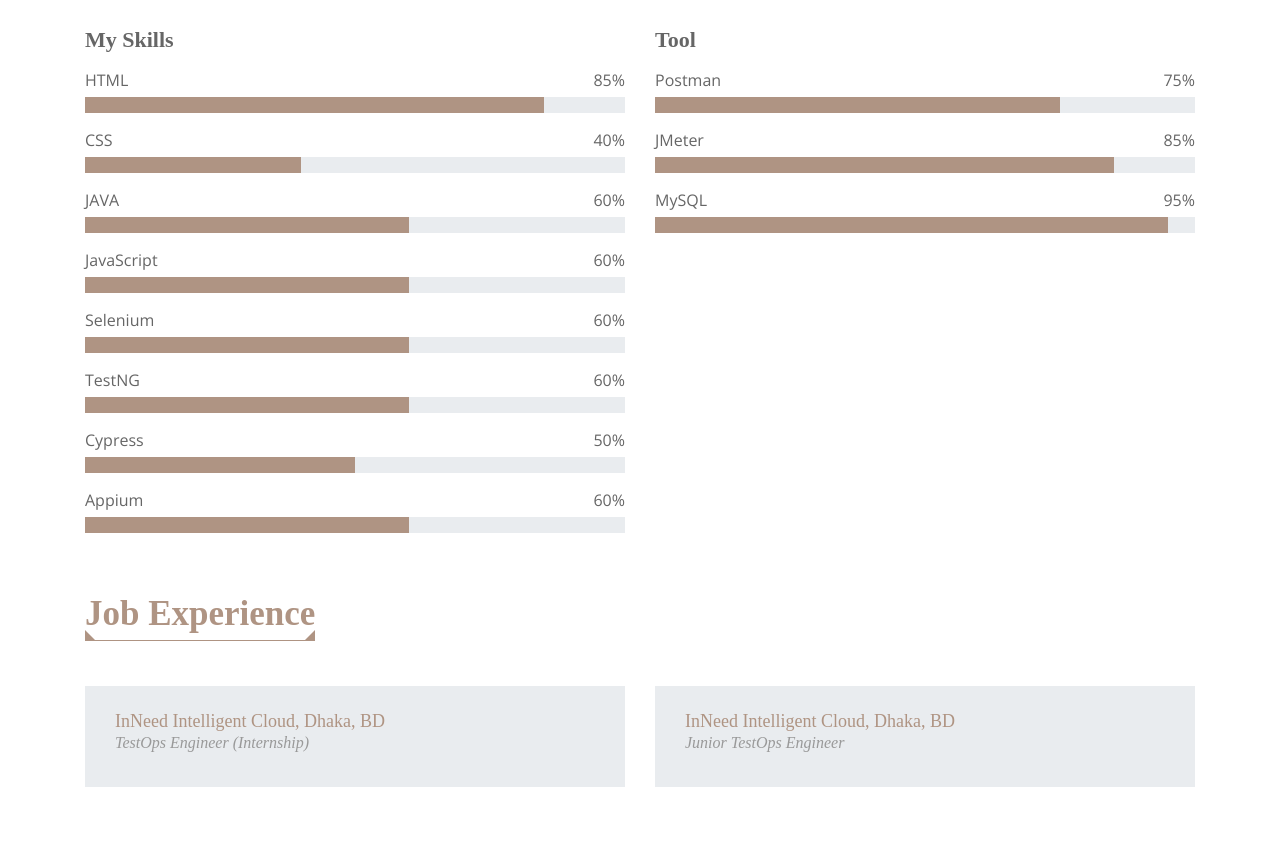
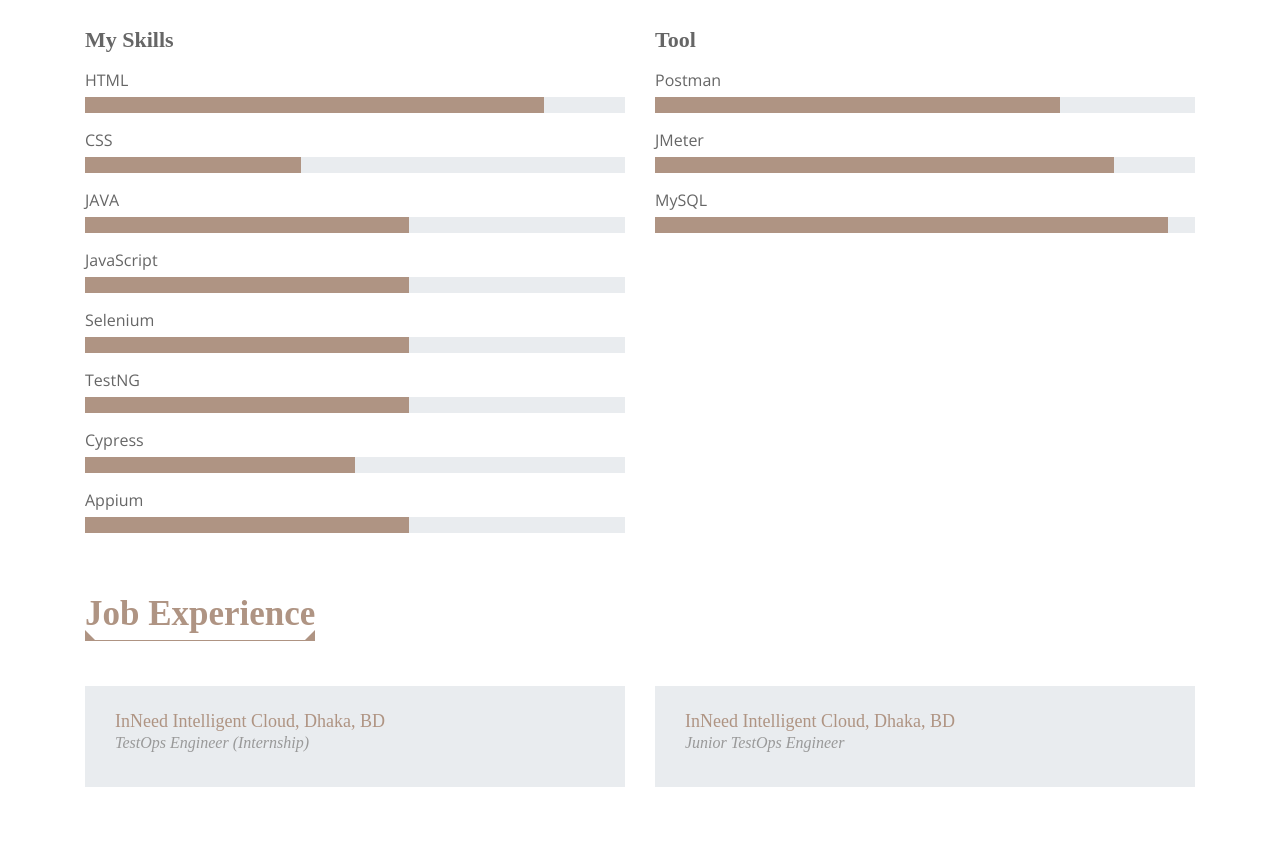
Before and after one commit to Himu143/portfolio, a plain HTML site: page index.html in a window 1280 px wide. Shown: the part 1383-2227 px from the top of the page. Drawn offline with nearby package versions, Linux system fonts and the light colour scheme; a web font is replaced by a local one.

Commit message:
new update

```diff
--- a/index.html
+++ b/index.html
@@ -105,55 +105,55 @@
                         <div class="skills">
                             <h3>My Skills</h3>
                             <div class="skill-name">
-                                <p>HTML</p><p>85%</p>
+                                <p>HTML</p> <p></p>
                             </div>
                             <div class="progress">
                                 <div class="progress-bar" role="progressbar" aria-valuenow="85" aria-valuemin="0" aria-valuemax="100"></div>
                             </div>
 
                             <div class="skill-name">
-                                <p>CSS</p><p>40%</p>
+                                <p>CSS</p><p></p>
                             </div>
                             <div class="progress">
                                 <div class="progress-bar" role="progressbar" aria-valuenow="40" aria-valuemin="0" aria-valuemax="100"></div>
                             </div>
 
                             <div class="skill-name">
-                                <p>JAVA</p><p>60%</p>
+                                <p>JAVA</p><p></p>
                             </div>
                             <div class="progress">
                                 <div class="progress-bar" role="progressbar" aria-valuenow="60" aria-valuemin="0" aria-valuemax="100"></div>
                             </div>
                             <div class="skill-name">
-                                <p>JavaScript</p><p>60%</p>
+                                <p>JavaScript</p><p></p>
                             </div>
                             <div class="progress">
                                 <div class="progress-bar" role="progressbar" aria-valuenow="60" aria-valuemin="0" aria-valuemax="100"></div>
                             </div>
 
                             <div class="skill-name">
-                                <p>Selenium</p><p>60%</p>
+                                <p>Selenium</p><p></p>
                             </div>
                             <div class="progress">
                                 <div class="progress-bar" role="progressbar" aria-valuenow="60" aria-valuemin="0" aria-valuemax="100"></div>
                             </div>
 
                             <div class="skill-name">
-                                <p>TestNG</p><p>60%</p>
+                                <p>TestNG</p><p></p>
                             </div>
                             <div class="progress">
                                 <div class="progress-bar" role="progressbar" aria-valuenow="60" aria-valuemin="0" aria-valuemax="100"></div>
                             </div>
 
                             <div class="skill-name">
-                                <p>Cypress</p><p>50%</p>
+                                <p>Cypress</p><p></p>
                             </div>
                             <div class="progress">
                                 <div class="progress-bar" role="progressbar" aria-valuenow="50" aria-valuemin="0" aria-valuemax="100"></div>
                             </div>
 
                             <div class="skill-name">
-                                <p>Appium</p><p>60%</p>
+                                <p>Appium</p><p></p>
                             </div>
                             <div class="progress">
                                 <div class="progress-bar" role="progressbar" aria-valuenow="60" aria-valuemin="0" aria-valuemax="100"></div>
@@ -165,21 +165,21 @@
                         <div class="skills">
                             <h3>Tool</h3>
                             <div class="skill-name">
-                                <p>Postman</p><p>75%</p>
+                                <p>Postman</p><p></p>
                             </div>
                             <div class="progress">
                                 <div class="progress-bar" role="progressbar" aria-valuenow="75" aria-valuemin="0" aria-valuemax="100"></div>
                             </div>
 
                             <div class="skill-name">
-                                <p>JMeter</p><p>85%</p>
+                                <p>JMeter</p><p></p>
                             </div>
                             <div class="progress">
                                 <div class="progress-bar" role="progressbar" aria-valuenow="85" aria-valuemin="0" aria-valuemax="100"></div>
                             </div>
 
                             <div class="skill-name">
-                                <p>MySQL</p><p>95%</p>
+                                <p>MySQL</p><p></p>
                             </div>
                             <div class="progress">
                                 <div class="progress-bar" role="progressbar" aria-valuenow="95" aria-valuemin="0" aria-valuemax="100"></div>
```
